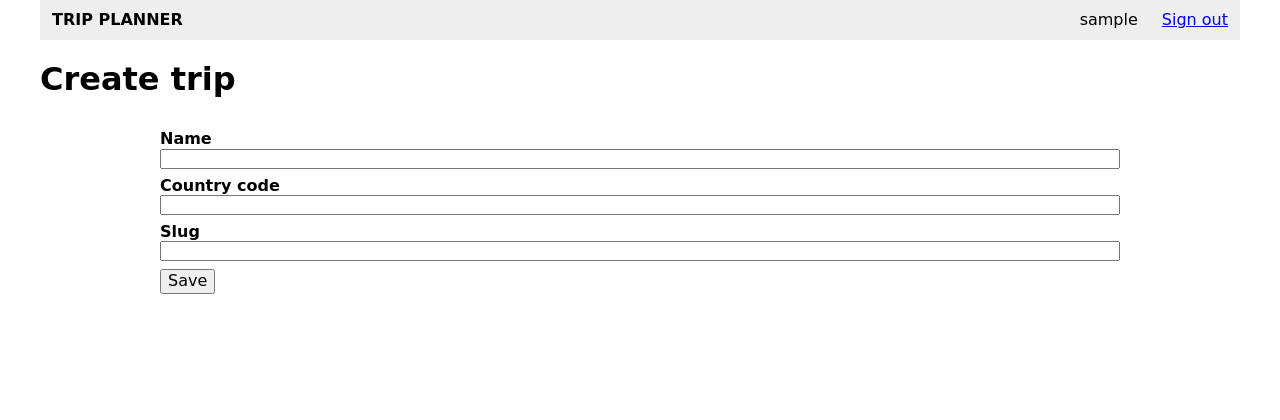
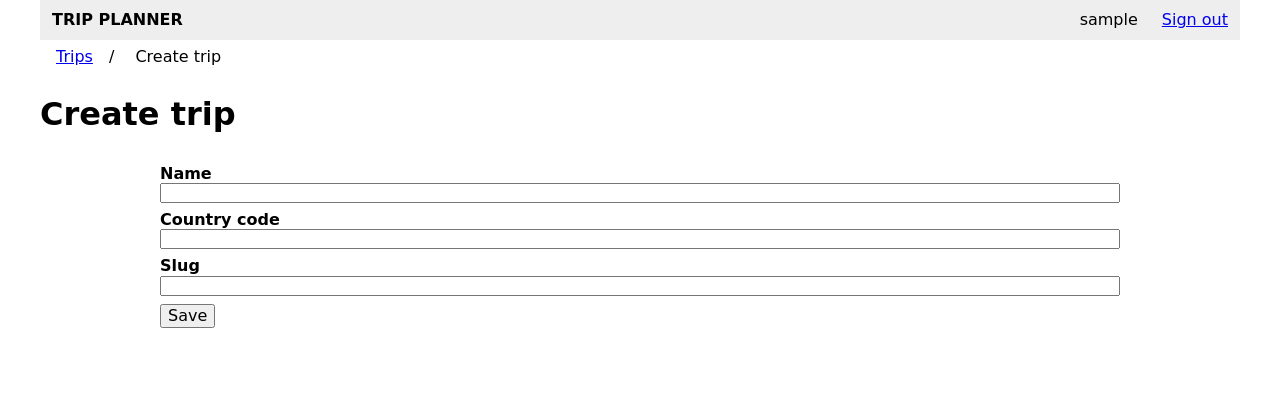
Before and after one commit to art-solopov/trip_planner, a Flask app: page /trips/new in a window 1280 px wide. Shown: the top 420 px of the page. Run offline with Flask 2, Linux system fonts and the light colour scheme; the visitor is signed in with stand-in values (Sample User, id 1); data comes from the database, SQL or seed files in the repository; style sheets or scripts are compiled from the project's sources; parts of the project's set-up code (start-up, migrations or seed data) failed here and were passed over; some libraries are stand-ins or nearby versions.

Commit message:
Added basic breadcrumbs rendering

```diff
--- a/assets/css/app.scss
+++ b/assets/css/app.scss
@@ -3,6 +3,7 @@
 @import "./form.scss";
 @import "./poi-form.scss";
 @import "./show-poi.scss";
+@import "./breadcrumbs.scss";
 @import "./login.css";
 @import "./trips-list.css";
 @import "./show.css";
--- /dev/null
+++ b/assets/css/breadcrumbs.scss
@@ -0,0 +1,22 @@
+.breadcrumbs {
+    display: flex;
+    flex-flow: row nowrap;
+    list-style: none;
+
+    margin: 0.5em 0;
+    padding: 0;
+
+    .breadcrumb-item {
+        overflow: hidden;
+        text-overflow: ellipsis;
+        white-space: nowrap;
+
+        &:not(:first-child)::before {
+            content: '/';
+        }
+
+        > * {
+            padding: 1em;
+        }
+    }
+}
--- a/assets/css/poi-form.scss
+++ b/assets/css/poi-form.scss
@@ -2,12 +2,12 @@ $gcr-margin: 0.5rem;
 
 .geocode-results {
     justify-content: space-around;
-    margin: 0 -$gcr-margin;
+    margin: 0 #{-$gcr-margin};
 }
 
 .geocode-result {
     flex: 1 0 25%;
-    max-width: 30rem;
+    max-width: 25rem;
     box-sizing: border-box;
     border: 1px solid black;
     padding: 0.5rem;
--- a/trip_planner/__init__.py
+++ b/trip_planner/__init__.py
@@ -36,6 +36,10 @@ def create_app(test_config=None):
     csrf.init_app(app)
 
     @app.before_request
+    def init_breadcrumbs():
+        g.breadcrumbs = []
+
+    @app.before_request
     def get_user():
         try:
             user_id = session['user_id']
--- a/trip_planner/shared.py
+++ b/trip_planner/shared.py
@@ -1,4 +1,6 @@
 from functools import wraps
+from collections import namedtuple
+
 from flask import g, redirect
 
 
@@ -10,3 +12,10 @@ def user_required(handler):
         else:
             return handler(*args, **kwargs)
     return fn
+
+
+Breadcrumb = namedtuple('Breadcrumb', ['text', 'link'])
+
+
+def add_breadcrumb(text, link=None):
+    g.breadcrumbs.append(Breadcrumb(text, link))
--- /dev/null
+++ b/trip_planner/templates/_header.html
@@ -0,0 +1,27 @@
+<header>
+    <nav class="navbar">
+        <span class="navbar-title">TRIP PLANNER</span>
+        <div class="navbar-right">
+            {% if g.user %}
+                <span>{{ g.user.username }}</span>
+                <a href="{{ url_for('auth.logout') }}">Sign out</a>
+            {% else %}
+                <a href="{{ url_for('auth.login') }}">Sign in</a>
+            {% endif %}
+        </div>
+    </nav>
+
+    {%- if g.breadcrumbs %}
+        <ul class="breadcrumbs">
+            {%- for breadcrumb in g.breadcrumbs %}
+                <li class="breadcrumb-item">
+                    {%- if breadcrumb.link %}
+                        <a href="{{ breadcrumb.link }}">{{ breadcrumb.text }}</a>
+                    {% else %}
+                        <span>{{ breadcrumb.text }}</span>
+                    {% endif %}
+                </li>
+            {% endfor -%}
+        </ul>
+    {% endif -%}
+</header>
--- a/trip_planner/templates/_navbar.html
+++ /dev/null
@@ -1,11 +0,0 @@
-<nav class="navbar">
-    <span class="navbar-title">TRIP PLANNER</span>
-    <div class="navbar-right">
-        {% if g.user %}
-            <span>{{ g.user.username }}</span>
-            <a href="{{ url_for('auth.logout') }}">Sign out</a>
-        {% else %}
-            <a href="{{ url_for('auth.login') }}">Sign in</a>
-        {% endif %}
-    </div>
-</nav>
--- a/trip_planner/templates/base.html
+++ b/trip_planner/templates/base.html
@@ -1,6 +1,9 @@
 <!DOCTYPE html>
 <html>
     <head>
+        <meta charset="UTF-8">
+        <meta name="viewport" content="width=device-width, initial-scale=1">
+
         <title>Trip planner</title>
 
         <link rel="stylesheet" href="/static/css/app.css" type="text/css" media="screen">
@@ -8,7 +11,7 @@
     </head>
     <body>
         <div class="layout">
-            {% include "_navbar.html" %}
+            {% include "_header.html" %}
             <main class="{{ view_class }}">
                 {% block main %}{% endblock %}
             </main>
--- a/trip_planner/templates/points/show.html
+++ b/trip_planner/templates/points/show.html
@@ -6,7 +6,7 @@
     </figure>
 
     <header>
-        <h1><a href="{{ url_for('.show', slug=point.trip.slug) }}">{{ point.trip.name }}</a> — {{ point.name }}</h1>
+        <h1>{{ point.name }}</h1>
         <a class="link" href="{{ url_for('.update_point', slug=point.trip.slug, id=point.id) }}">Edit</a>
         <p>{{ point.address }}</p>
     </header>
--- a/trip_planner/templates/trips/show.html
+++ b/trip_planner/templates/trips/show.html
@@ -10,8 +10,7 @@
         <header>
             <h1>{{ trip.name }}</h1>
             <div>Count: {{ points_count }}</div>
-            <a href="{{ url_for('.index') }}" class="link">Back</a>
-            <a href="{{ url_for('.update', slug=trip.slug) }}" class="btn info">Edit</a>
+            <a href="{{ url_for('.update', slug=trip.slug) }}" class="link">Edit</a>
             <a href="{{ url_for('.add_point', slug=trip.slug) }}" class="link">Add point</a>
 	    <a href="{{ url_for('.delete_trip', slug=trip.slug) }}" class="link">Delete</a>
         </header>
--- a/trip_planner/trips/__init__.py
+++ b/trip_planner/trips/__init__.py
@@ -8,7 +8,7 @@ import psycopg2.errorcodes as pgerrorcodes
 from markupsafe import Markup, escape
 
 from .. import db
-from ..shared import user_required
+from ..shared import user_required, add_breadcrumb
 from ..models import Trip, Point
 from ..data import MapData
 from .data import PointData
@@ -33,7 +33,11 @@ def index():
 @user_required
 def show(slug):
     trip = Trip.query.filter_by(author_id=g.user.id, slug=slug).first_or_404()
-    points = groupby(trip.points, attrgetter('type'))
+    points = groupby(trip.points, attrgetter('type'))\
+
+    add_breadcrumb('Trips', url_for('.index'))
+    add_breadcrumb(trip.name)
+
     return render_template('trips/show.html', trip=trip,
                            points=points,
                            points_count=len(trip.points),
@@ -81,9 +85,14 @@ class TripCUView(View):
         raise NotImplementedError
 
     def _default_render(self):
+        self._add_breadcrumbs()
+        add_breadcrumb(self.title)
         return render_template('form.html', form=self.form,
                                title=self.title,
                                submit_text=self.submit_text)
+
+    def _add_breadcrumbs(self):
+        add_breadcrumb('Trips', url_for('.index'))
 
 
 class CreateTripView(TripCUView):
@@ -113,6 +122,10 @@ class UpdateTripView(TripCUView):
                    .filter_by(slug=self.slug, author=g.user)\
                    .first_or_404()
 
+    def _add_breadcrumbs(self):
+        super()._add_breadcrumbs()
+        add_breadcrumb(self.model.name, url_for('.show', slug=self.model.slug))
+
 
 @trips.route('/<slug>/delete', methods=('GET', 'POST'))
 def delete_trip(slug: str):
@@ -121,7 +134,11 @@ def delete_trip(slug: str):
         db.session.delete(trip)
         db.session.commit()
         return redirect(url_for('.index'))
-    message = (f'Are you sure you want to delete trip {trip.name}' +
+
+    add_breadcrumb('Trips', url_for('.index'))
+    add_breadcrumb(trip.name, url_for('.show', slug=trip.slug))
+    add_breadcrumb('Delete')
+    message = (f'Are you sure you want to delete trip {trip.name} ' +
                'and all its points?')
     return render_template('confirm_form.html', submit_label='Delete',
                            message=message)
@@ -148,6 +165,10 @@ def trip_point_wrapper(f):
         trip = Trip.query.filter_by(slug=slug).first_or_404()
         point = Point.query.filter(Point.trip == trip, Point.id == id)\
                            .first_or_404()
+
+        add_breadcrumb('Trips', url_for('.index'))
+        add_breadcrumb(trip.name, url_for('.show', slug=trip.slug))
+
         return f(trip, point)
     return handler
 
@@ -163,8 +184,12 @@ def add_point(slug: str):
         db.session.add(point)
         db.session.commit()
         return redirect(url_for('.show', slug=trip.slug))
+
+    add_breadcrumb('Trips', url_for('.index'))
+    add_breadcrumb(trip.name, url_for('.show', slug=trip.slug))
+    add_breadcrumb('Add point')
     return render_template('points/form.html', form=form, point=point,
-                           title=f'Edit point {point.name}')
+                           title=f'Add point')
 
 
 @trips.route("/<slug>/<int:id>")
@@ -172,6 +197,7 @@ def add_point(slug: str):
 @trip_point_wrapper
 def show_point(trip: Trip, point: Point):
     data = PointData(point)
+    add_breadcrumb(point.name)
     return render_template('points/show.html', point=point,
                            data=data)
 
@@ -186,8 +212,11 @@ def update_point(trip: Trip, point: Point):
         db.session.add(point)
         db.session.commit()
         return redirect(url_for('.show', slug=trip.slug))
+
+    title = f'Update point {point.name}'
+    add_breadcrumb(title)
     return render_template('points/form.html', form=form, point=point,
-                           title=f'Edit point {point.name}')
+                           title=title)
 
 
 @trips.route("/<slug>/<int:id>/delete", methods=('GET', 'POST'))
```
Also changed, not shown: trip_planner/templates/points/form.html (+7 -4 lines).
